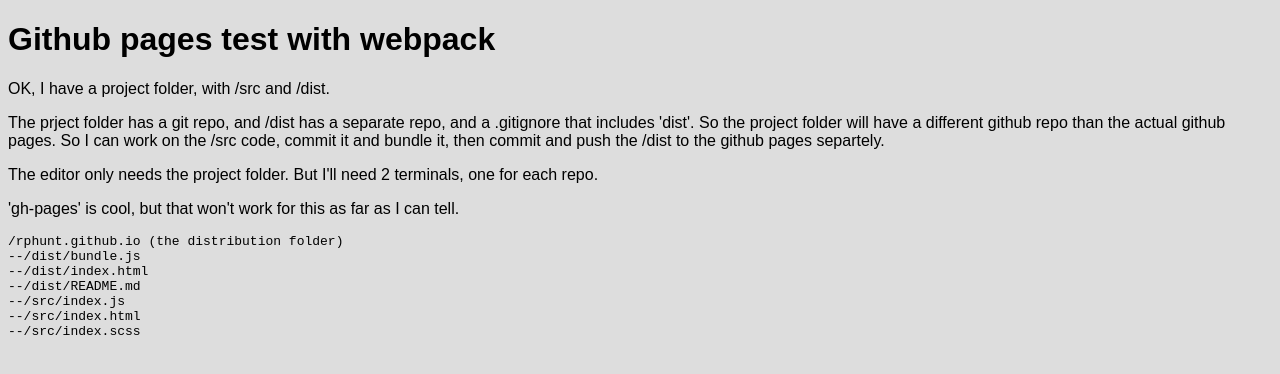
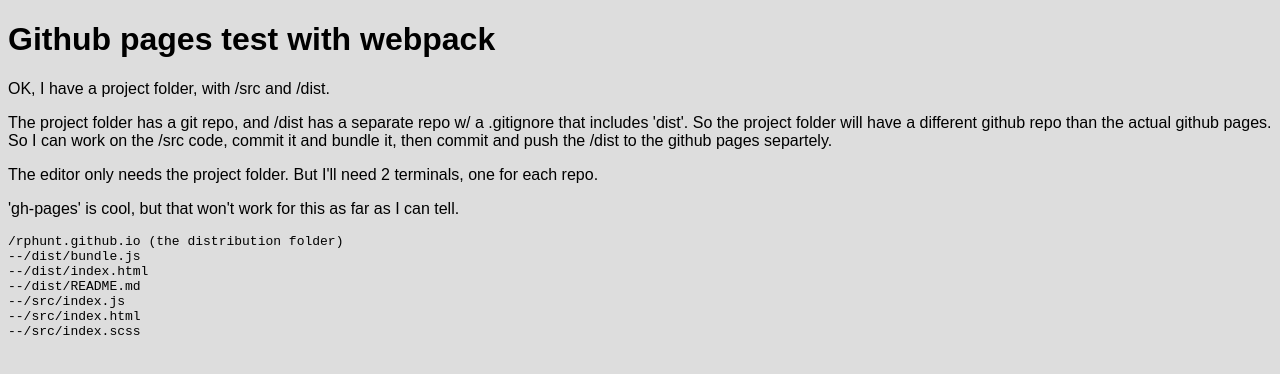
Before and after one commit to rphunt/rphunt.github.io, a plain HTML site: page index.html in a window 1280 px wide. Drawn offline with Linux system fonts and the light colour scheme.

Commit message:
index edits

```diff
--- a/index.html
+++ b/index.html
@@ -11,7 +11,7 @@
 		OK, I have a project folder, with /src and /dist.
 	</p>
 	<p>
-		The prject folder has a git repo, and /dist has a separate repo, and a .gitignore that includes 'dist'. So the project folder will have a different github repo than the actual github pages. So I can work on the /src code, commit it and bundle it, then commit and push the /dist to the github pages separtely.
+		The project folder has a git repo, and /dist has a separate repo w/ a .gitignore that includes 'dist'. So the project folder will have a different github repo than the actual github pages. So I can work on the /src code, commit it and bundle it, then commit and push the /dist to the github pages separtely.
 	</p>
 	<p>
 		The editor only needs the project folder. But I'll need 2 terminals, one for each repo.
```
